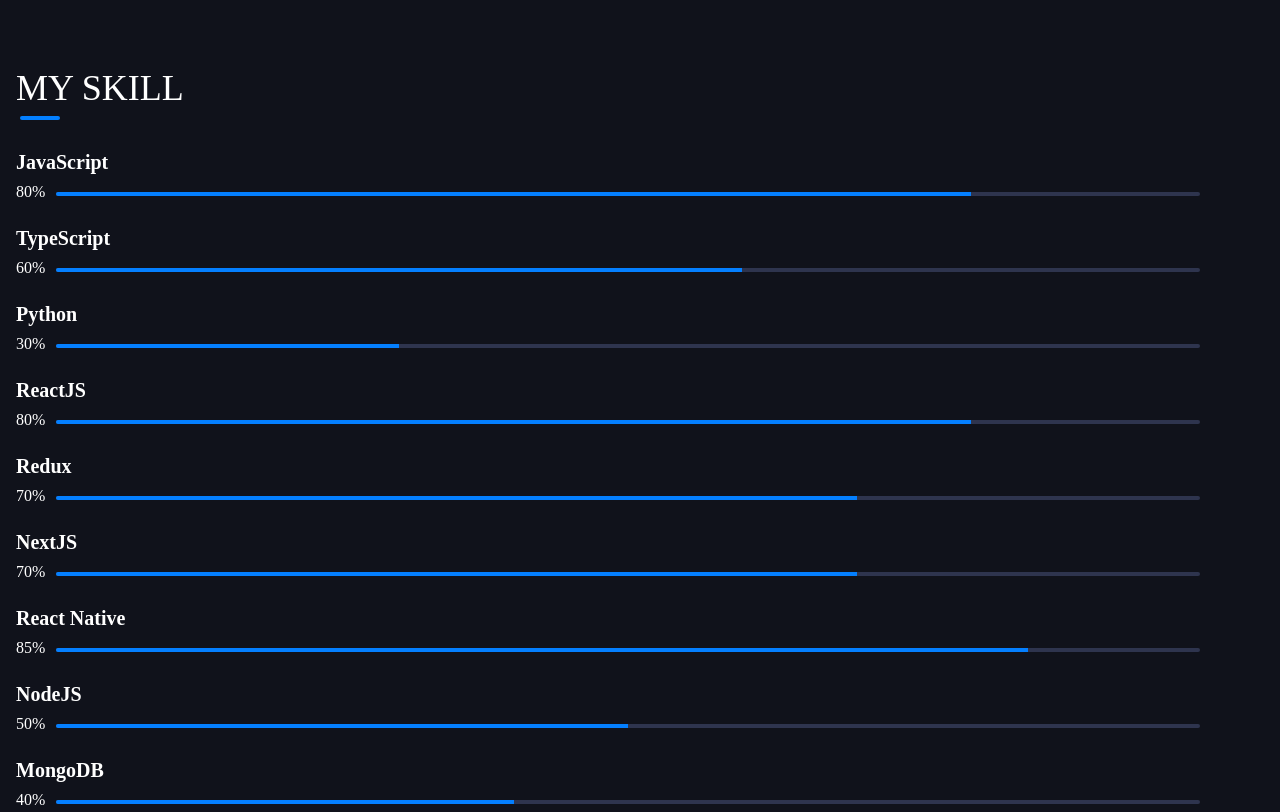
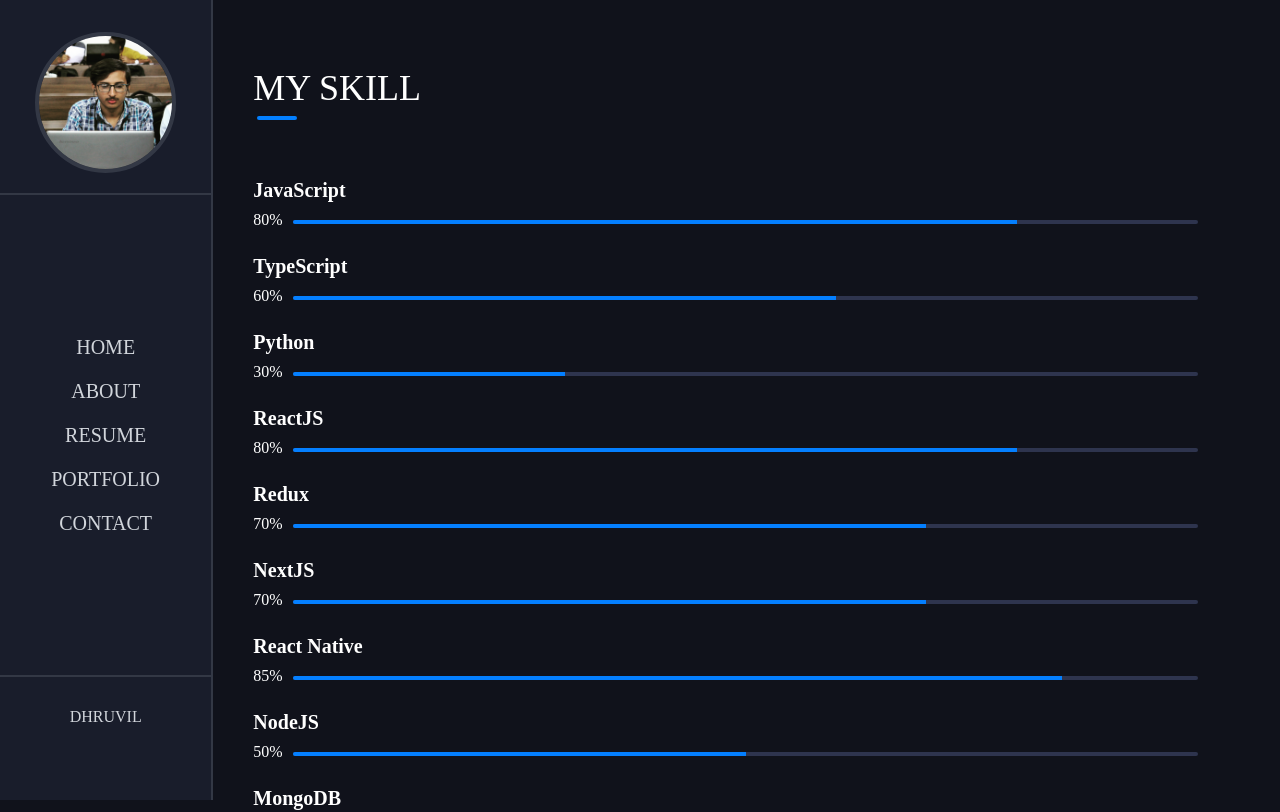
Before and after one commit to lucifer2355/portfolio-2, a Next.js app: page /resume in a window 1280 px wide. Shown: the top 812 px of the page. Built offline with nearby package versions, Linux system fonts and the light colour scheme; what tailwindcss-pseudo-elements would draw is missing.

Commit message:
add sidebat to resume page

```diff
--- a/components/Services.jsx
+++ b/components/Services.jsx
@@ -13,9 +13,9 @@
           }
         >
           <Image src={service.icon} width={40} height={40} color='text-white' />
-          <h1 className='text-xl mt-5'>{service.title}</h1>
+          <h1 className='text-xl xl:text-2xl mt-5'>{service.title}</h1>
           <div className='mt-4 mb-8  after:rounded-sm after:active:bg-[#2E344E] after:bg-opacity-60 after:active:empty-content after:absolute after:left-4 after:h-0.5 after:w-14 after:left-10'></div>
-          <p>{service.description}</p>
+          <p className='text-gray-400 text-justify'>{service.description}</p>
         </div>
       ))}
     </div>
--- a/pages/resume.jsx
+++ b/pages/resume.jsx
@@ -2,8 +2,9 @@
 import Image from "next/image";
 import { BriefcaseIcon } from "@heroicons/react/outline";
 
+import MobileDrawer from "../components/MobileDrawer";
+import SideBar from "../components/SideBar";
 import bookSvg from "../assets/svg/book.svg";
-import MobileDrawer from "../components/MobileDrawer";
 import Title from "../components/Title";
 import Skills from "../components/Skills";
 import WorkAndQualifications from "../components/WorkAndQualifications";
@@ -13,9 +14,11 @@
 
 const Resume = () => {
   return (
-    <>
+    <div className='flex'>
       <MobileDrawer />
-      <div className='px-4 pt-1 mb-10'>
+      <SideBar />
+
+      <div className='flex flex-col xl:w-5/6 xl:px-10 px-4 pt-1 mb-10'>
         <Title title='MY SKILL' />
         <Skills />
         <Title title='RESUME' />
@@ -44,7 +47,7 @@
           ))}
         </div>
       </div>
-    </>
+    </div>
   );
 };
 
```
